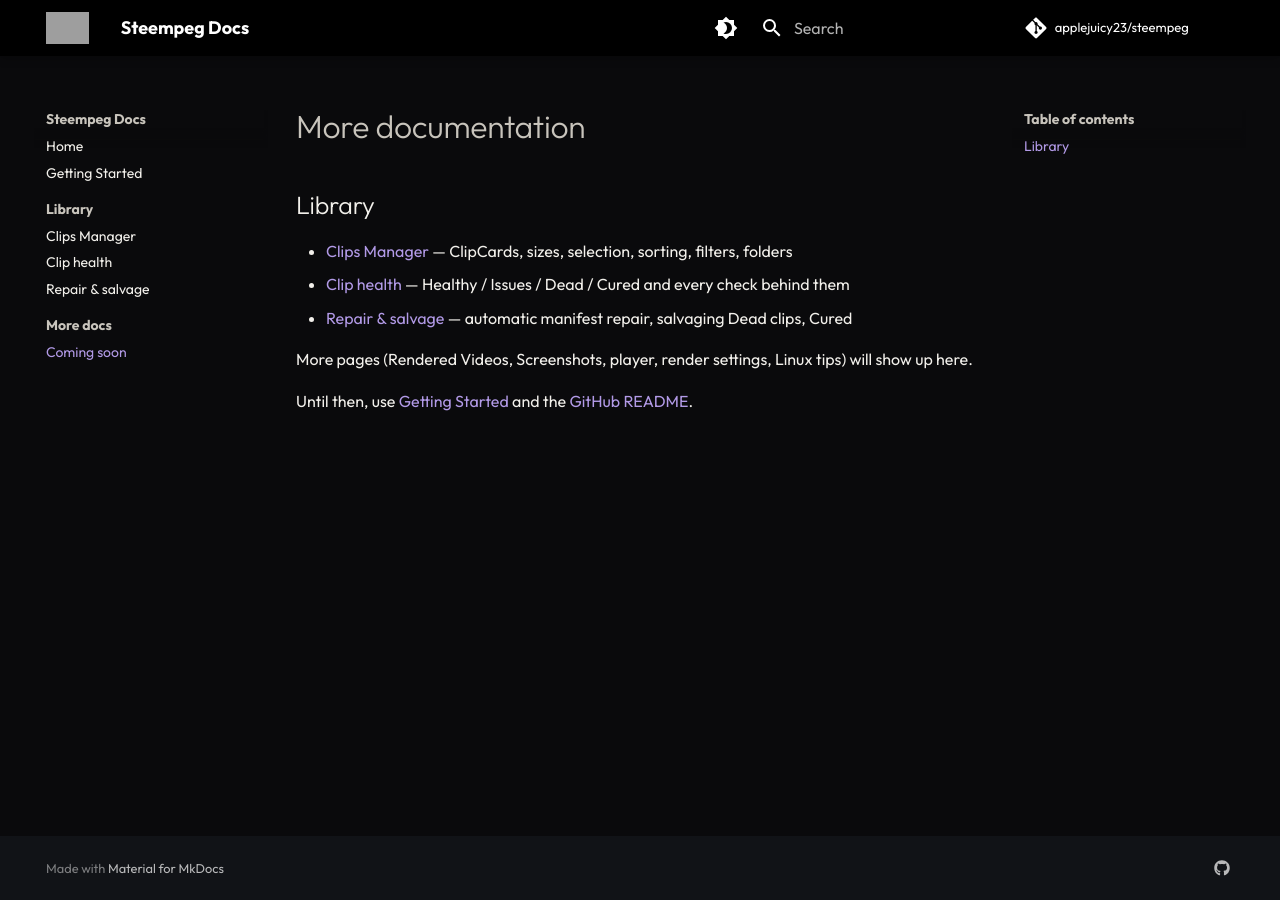
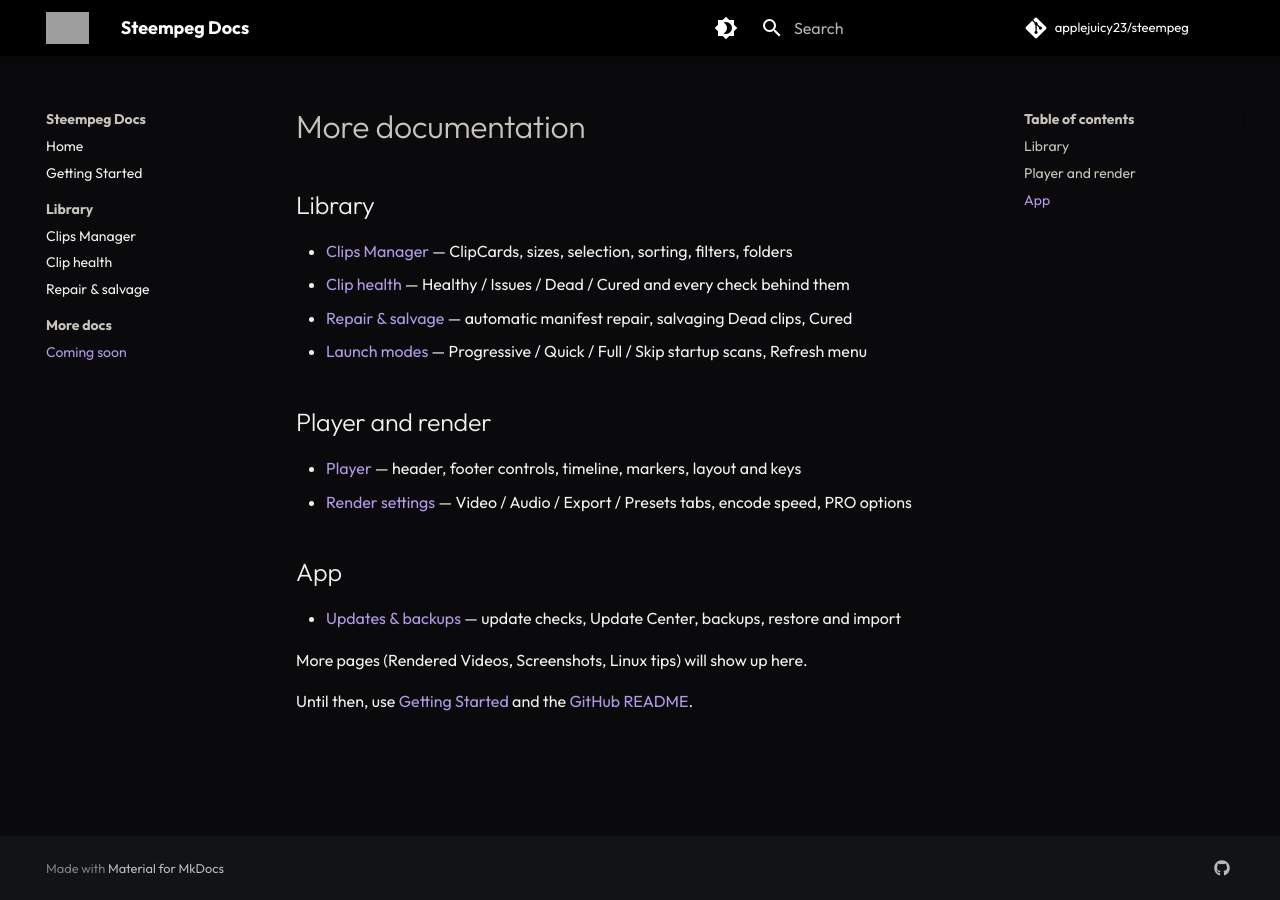
Before and after one commit to applejuicy23/steempeg, an MkDocs documentation site: the page built from website/docs/more/index.md, in a window 1280 px wide. Built offline with MkDocs 1.6.1 and Material for MkDocs 9.7.7, drawn with Linux system fonts in a browser that asks for light colours; comment, search, counter and statistics services are not loaded; grey boxes are pictures that could not be loaded.

Commit message:
docs(site): more docs page now links the new pages

```diff
--- a/website/docs/more/index.md
+++ b/website/docs/more/index.md
@@ -5,9 +5,18 @@
 - [Clips Manager](../library/clips-manager.md) — ClipCards, sizes, selection, sorting, filters, folders
 - [Clip health](../library/clip-health.md) — Healthy / Issues / Dead / Cured and every check behind them
 - [Repair & salvage](../library/repair-salvage.md) — automatic manifest repair, salvaging Dead clips, Cured
+- [Launch modes](../library/launch-modes.md) — Progressive / Quick / Full / Skip startup scans, Refresh menu
 
-More pages (Rendered Videos, Screenshots, player, render settings, Linux tips)
-will show up here.
+## Player and render
+
+- [Player](../player/player.md) — header, footer controls, timeline, markers, layout and keys
+- [Render settings](../render/render-settings.md) — Video / Audio / Export / Presets tabs, encode speed, PRO options
+
+## App
+
+- [Updates & backups](../app/updates.md) — update checks, Update Center, backups, restore and import
+
+More pages (Rendered Videos, Screenshots, Linux tips) will show up here.
 
 Until then, use [Getting Started](../getting-started.md) and the
 [GitHub README](https://github.com/applejuicy23/steempeg#readme).
```
